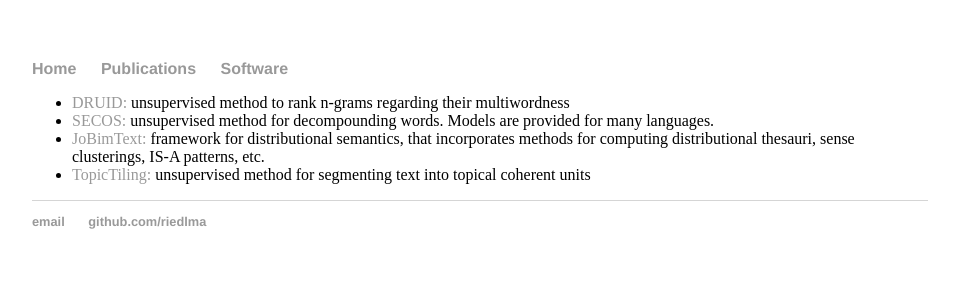
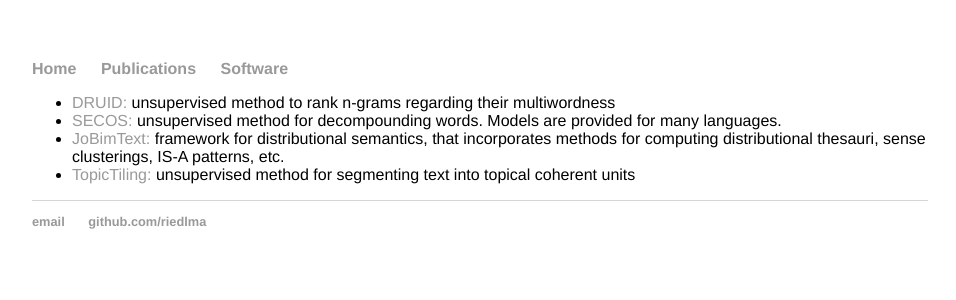
Before and after one commit to riedlma/riedlma.github.io, a Jekyll site: the page built from software.html, in a window 1280 px wide. Shown: the top 300 px of the page, without its empty margins (160-1116 px from the left). Built offline with Jekyll 4.4.1, drawn with Linux system fonts in a browser that asks for light colours.

Commit message:
Update main.css

```diff
--- a/css/main.css
+++ b/css/main.css
@@ -1,3 +1,6 @@
+*{
+font-family:'Helvetica', 'Arial', 'Sans-Serif';
+}
 body {
     margin: 60px auto;
     width: 70%;
```
